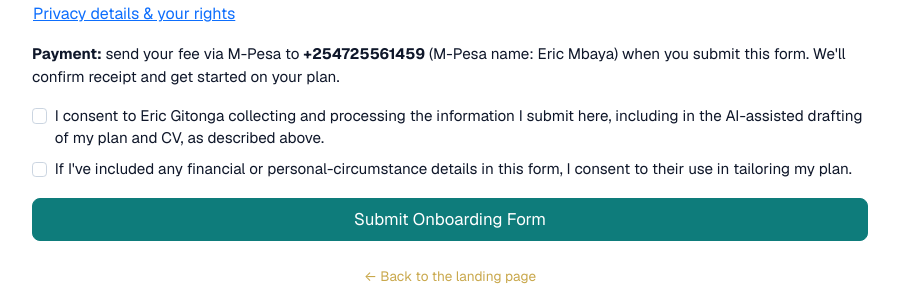
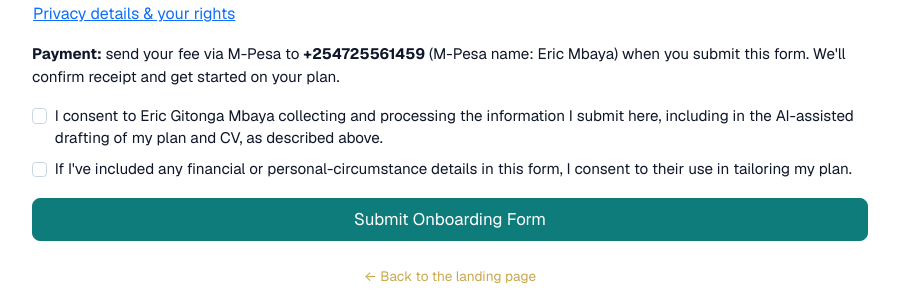
Before and after one commit to ericgitonga/career-transition, a Flask app: template intake/templates/index.html in a window 1280 px wide. Shown: the part 1367-1667 px from the top of the page, without its empty margins (190-1089 px from the left). Run offline with Flask 3, Linux system fonts and the light colour scheme; the template is opened without the code that fills it, so the values that code supplies are empty; parts of the project's set-up code (start-up, migrations or seed data) failed here and were passed over; some libraries are stand-ins or nearby versions.

Commit message:
intake: use full name in DPA notice/consent (closes #100)
Names the controller as "Eric Gitonga Mbaya" in the DPA
controller-identity notice and consent checkbox, so it visibly
encompasses the M-Pesa note's "Eric Mbaya" instead of reading as a
different person.

Co-Authored-By: Claude Sonnet 5 <noreply@anthropic.com>

```diff
--- a/intake/templates/index.html
+++ b/intake/templates/index.html
@@ -614,7 +614,7 @@
     </p>
     <div class="collapse" id="privacy-details">
       <div class="card card-body mb-3" style="font-size:.85rem;">
-        <p><strong>Who controls this data:</strong> Eric Gitonga (career-transition). Privacy questions:
+        <p><strong>Who controls this data:</strong> Eric Gitonga Mbaya (career-transition). Privacy questions:
           <a href="mailto:gitonga@gmail.com">gitonga@gmail.com</a>.</p>
         <p><strong>What we collect:</strong> your contact details, career history and goals, and any CV,
           LinkedIn export, job description, or other files you upload. A few fields — financial runway,
@@ -648,7 +648,7 @@
     <input class="form-check-input" type="checkbox" name="consent_processing" value="yes"
            id="consent-processing" required>
     <label class="form-check-label" for="consent-processing">
-      I consent to Eric Gitonga collecting and processing the information I submit here, including in
+      I consent to Eric Gitonga Mbaya collecting and processing the information I submit here, including in
       the AI-assisted drafting of my plan and CV, as described above.
     </label>
   </div>
```
Also changed, not shown: intake/CHANGELOG.md, 1 other file.
